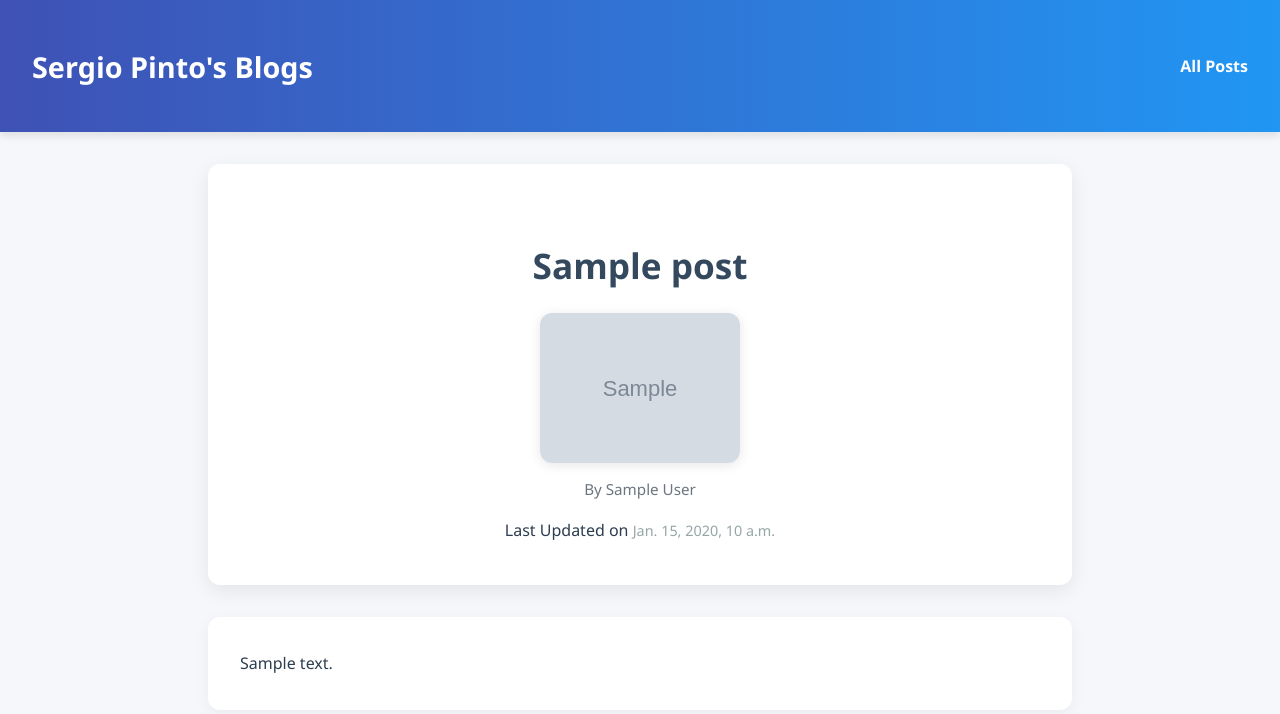
After one commit to pintukandara/Blog, a Django app: template blog/templates/blog/includes/post-detail.html in a window 1280 px wide. The commit adds this page. Shown: the top 714 px of the page. Run offline with Django 5.2, Linux system fonts and the light colour scheme; the template is opened without the code that fills it: most values are stand-ins (such as "Sample title", 1, 10 or a date in 2020); grey boxes marked "Sample" are stand-in pictures.

Commit message:
Added basic templates and added functionalities of the views functions

```diff
--- /dev/null
+++ b/blog/static/blog/all-posts.css
@@ -0,0 +1,140 @@
+body {
+ body {
+  background-color: #f5c89b;
+  color: #333;
+  font-family: 'Segoe UI', Tahoma, sans-serif;
+  margin: 0;
+  padding: 0;
+}
+
+}
+
+/* Navigation Bar */
+#main-navigation {
+  background: linear-gradient(90deg, #3f51b5, #2196f3);
+  color: white;
+  padding: 1rem 2rem;
+  display: flex;
+  justify-content: space-between;
+  align-items: center;
+  box-shadow: 0 4px 8px rgba(0, 0, 0, 0.1);
+}
+
+#main-navigation h1 a {
+  text-decoration: none;
+  color: white;
+  font-size: 1.8rem;
+}
+
+#main-navigation nav a {
+  text-decoration: none;
+  color: white;
+  margin-left: 1.5rem;
+  font-weight: bold;
+  transition: color 0.3s ease;
+}
+
+#main-navigation nav a:hover {
+  color: #ffeb3b;
+}
+
+/* Welcome Section */
+#welcome {
+  text-align: center;
+  padding: 3rem 2rem;
+  background-color: white;
+  animation: fadeIn 1s ease-in-out;
+}
+
+#welcome img {
+  width: 120px;
+  border-radius: 50%;
+  margin-bottom: 1rem;
+}
+
+#welcome h2 {
+  font-size: 2rem;
+  color: #3f51b5;
+}
+/* Section Container */
+#all-posts {
+  padding: 3rem 2rem;
+  background-color: #f4f6f8;
+  min-height: 100vh;
+  animation: fadeIn 0.5s ease-in-out;
+}
+
+/* Section Heading */
+#all-posts h2 {
+  text-align: center;
+  font-size: 2.4rem;
+  color: #2c3e50;
+  margin-bottom: 2.5rem;
+  font-weight: 600;
+}
+
+/* Post List */
+#all-posts ul {
+  list-style: none;
+  padding: 0;
+  margin: 0 auto;
+  max-width: 900px;
+}
+
+/* Each Post Card */
+#all-posts li {
+  display: flex;
+  align-items: center;
+  background-color: #ffffff;
+  padding: 1rem;
+  margin-bottom: 1.5rem;
+  border-radius: 12px;
+  box-shadow: 0 2px 8px rgba(0, 0, 0, 0.05);
+  transition: transform 0.3s ease, box-shadow 0.3s ease;
+}
+
+#all-posts li:hover {
+  transform: translateY(-4px);
+  box-shadow: 0 4px 14px rgba(0, 0, 0, 0.12);
+  cursor: pointer;
+}
+
+/* Small Post Image */
+#all-posts li img {
+  width: 200px;
+  height: 150px;
+  border-radius: 10px;
+  object-fit: cover;
+  margin-right: 1rem;
+  flex-shrink: 0;
+}
+
+/* Post Content */
+#all-posts li .post-info {
+  display: flex;
+  flex-direction: column;
+}
+
+#all-posts li .post-info h3 {
+  font-size: 1.2rem;
+  margin: 0 0 0.5rem;
+  color: #34495e;
+}
+
+#all-posts li .post-info p {
+  margin: 0;
+  color: #666;
+  font-size: 0.95rem;
+}
+
+/* Animation */
+@keyframes fadeIn {
+  from {
+    opacity: 0;
+    transform: translateY(20px);
+  }
+  to {
+    opacity: 1;
+    transform: translateY(0);
+  }
+}
--- /dev/null
+++ b/blog/static/blog/post-detail.css
@@ -0,0 +1,82 @@
+/* Root styling */
+body {
+  background-color: #f5f7fa;
+  color: #2c3e50;
+  font-family: 'Segoe UI', Tahoma, sans-serif;
+  line-height: 1.8;
+  margin: 0;
+  padding: 0;
+}
+
+/* Summary section */
+#summary {
+  background-color: #fff;
+  padding: 2.5rem 2rem;
+  margin: 2rem auto;
+  max-width: 800px;
+  border-radius: 12px;
+  box-shadow: 0 6px 20px rgba(0, 0, 0, 0.08);
+  animation: fadeIn 0.4s ease-in-out;
+}
+
+#summary h2 {
+  text-align: center;
+  font-size: 2.2rem;
+  margin-bottom: 1rem;
+  color: #34495e;
+}
+
+#summary article {
+  display: flex;
+  flex-direction: column;
+  align-items: center;
+  gap: 0.8rem;
+  text-align: center;
+}
+
+#summary .post-img {
+  width: 200px;
+  height: auto;
+  border-radius: 12px;
+  object-fit: cover;
+  box-shadow: 0 2px 12px rgba(0, 0, 0, 0.1);
+}
+
+#summary address {
+  font-style: normal;
+  font-size: 0.95rem;
+  color: #6c757d;
+}
+
+#summary time {
+  font-size: 0.9rem;
+  color: #95a5a6;
+}
+
+/* Main post content */
+main {
+  background-color: #ffffff;
+  padding: 2rem 2rem;
+  margin: 2rem auto 4rem;
+  max-width: 800px;
+  border-radius: 12px;
+  box-shadow: 0 4px 16px rgba(0, 0, 0, 0.05);
+}
+
+main p {
+  font-size: 1.05rem;
+  margin-bottom: 1.5rem;
+  text-align: justify;
+}
+
+/* Animation */
+@keyframes fadeIn {
+  from {
+    opacity: 0;
+    transform: translateY(20px);
+  }
+  to {
+    opacity: 1;
+    transform: translateY(0);
+  }
+}
--- /dev/null
+++ b/blog/templates/blog/includes/post-detail.html
@@ -0,0 +1,21 @@
+{% extends "base.html" %}
+{% load static %}
+{% block title %}{{post.title}} {% endblock title %}
+{% block css_files %}
+<link rel = "stylesheet" href = "{% static "blog/all-posts.css" %}"/>
+<link rel = "stylesheet" href = "{% static "blog/post-detail.css" %}"/>
+{% endblock css_files %}
+{% block content %}
+
+<section id="summary">
+  <h2>{{post.title}}</h2>
+  <article>
+    <img class="post-img" src="{% static 'blog/images/' %}{{ post.image }}" alt={{post.title}}/>
+    <address>By {{post.author|title}}</address>
+    <div>Last Updated on <time>{{post.date}}</time></div>
+  </article>
+</section>
+<main>
+{{post.content}}
+</main>
+{% endblock content %}
--- /dev/null
+++ b/templates/404.html
@@ -0,0 +1,6 @@
+{% extends "base.html" %}
+{% block title %}Page not found{% endblock title %}
+{% block content %}
+<h1>We're Sorry!</h1>
+<p>But we couldn't find the page.</p>
+{% endblock content %}
--- a/templates/base.html
+++ b/templates/base.html
@@ -10,6 +10,14 @@
 
 </head>
 <body>
+    <header id="main-navigation">
+  <h1>
+    <a href="{% url "home-page" %}">Sergio Pinto's Blogs</a>
+  </h1>
+  <nav>
+    <a href="{% url "posts-page" %}">All Posts</a>
+  </nav>
+</header>
     {% block content %}{% endblock content %}
 
 
```
Also changed, not shown: blog/templates/blog/all-posts.html (added, +22 -0 lines), blog/templates/blog/includes/post.html (added, +15 -0 lines), blog/templates/blog/index.html (+6 -23 lines), blog/views.py (+83 -5 lines), blog/static/blog/images/program.jpg (added), blog/static/blog/images/wood.jpg (added), db.sqlite3.
